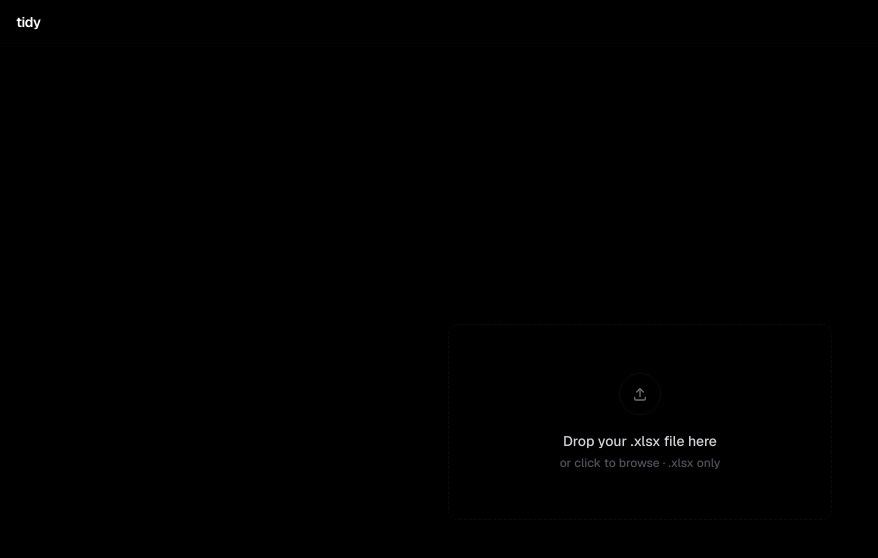
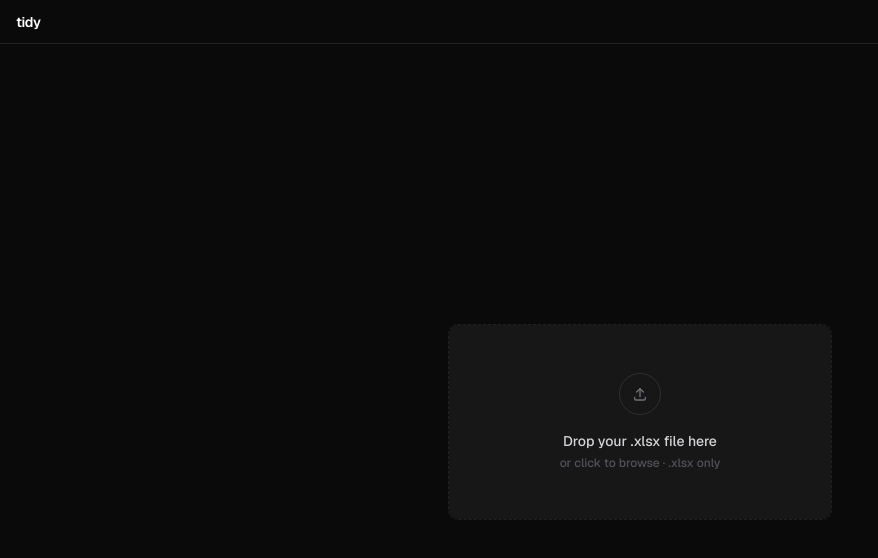
Before and after one commit to pyyupsk/tidy, a Next.js app: page / in a window 1280 px wide. Shown: the top 558 px of the page, without its empty margins (0-878 px from the left). Built offline with nearby package versions, Linux system fonts and the light colour scheme.

Commit message:
refactor: replace custom CSS tokens with standard border/surface classes
Remove border-subtle, surface-dim custom tokens and use the built-in
border token throughout; also drop OLED dark theme overrides from globals.css.

```diff
--- a/src/app/globals.css
+++ b/src/app/globals.css
@@ -8,9 +8,7 @@
   --font-heading: var(--font-sans);
   --font-sans: var(--font-sans);
   --font-mono: var(--font-mono);
-  --color-border-subtle: var(--border-subtle);
-  --color-surface-dim: var(--surface-dim);
-  --color-sidebar-ring: var(--sidebar-ring);
+--color-sidebar-ring: var(--sidebar-ring);
   --color-sidebar-border: var(--sidebar-border);
   --color-sidebar-accent-foreground: var(--sidebar-accent-foreground);
   --color-sidebar-accent: var(--sidebar-accent);
@@ -128,26 +126,3 @@
     @apply min-h-screen bg-background text-foreground font-sans antialiased;
   }
 }
-
-/* ─── Tidy: OLED dark theme ─────────────────────────────────────────────── */
-.dark {
-  --background: oklch(0% 0 0);
-  --foreground: oklch(93% 0 0);
-  --card: oklch(3.1% 0 0);
-  --card-foreground: oklch(93% 0 0);
-  --popover: oklch(3.1% 0 0);
-  --popover-foreground: oklch(93% 0 0);
-  --primary: oklch(100% 0 0);
-  --primary-foreground: oklch(0% 0 0);
-  --secondary: oklch(10% 0 0);
-  --secondary-foreground: oklch(93% 0 0);
-  --muted: oklch(8% 0 0);
-  --muted-foreground: oklch(55% 0 0);
-  --accent: oklch(10% 0 0);
-  --accent-foreground: oklch(93% 0 0);
-  --border: oklch(10% 0 0);
-  --input: oklch(10% 0 0);
-  --ring: oklch(20% 0 0);
-  --border-subtle: oklch(16% 0 0);
-  --surface-dim: oklch(6% 0 0);
-}
--- a/src/components/drop-zone/drop-zone.tsx
+++ b/src/components/drop-zone/drop-zone.tsx
@@ -68,10 +68,10 @@ export function DropZone() {
             "flex h-auto w-full max-w-sm flex-col items-center gap-4 rounded-lg border border-dashed p-12 focus-visible:ring-white/20",
             isDragging
               ? "border-white/30 bg-white/5"
-              : "border-border-subtle bg-card hover:border-border-subtle/60 hover:bg-card",
+              : "border-border bg-card hover:border-border/60 hover:bg-card",
           )}
         >
-          <div className="rounded-full border border-border-subtle p-3">
+          <div className="rounded-full border border-border p-3">
             <IconUpload size={20} className="text-zinc-500" />
           </div>
           <div className="text-center">
--- a/src/components/workspace/sidebar/fill-section.tsx
+++ b/src/components/workspace/sidebar/fill-section.tsx
@@ -93,7 +93,7 @@ export function FillSection() {
           return (
             <div
               key={col}
-              className="mb-2 flex flex-col gap-1 border-b border-surface-dim pb-2 last:border-none last:pb-0"
+              className="mb-2 flex flex-col gap-1 border-b border-border pb-2 last:border-none last:pb-0"
             >
               <span className="font-mono text-[10px] text-zinc-500">{col}</span>
               <div className="flex gap-1">
--- a/src/components/workspace/table/data-table.tsx
+++ b/src/components/workspace/table/data-table.tsx
@@ -56,7 +56,7 @@ export function DataTable() {
                 <tr key={absIndex} className={cn(isDupe && "bg-amber-950/10")}>
                   <td
                     className={cn(
-                      "border-b border-r border-surface-dim px-3 py-1.5 text-right font-mono text-[10px] text-zinc-700",
+                      "border-b border-r border-border px-3 py-1.5 text-right font-mono text-[10px] text-zinc-700",
                       isDupe && "border-l-2 border-l-amber-500/40",
                     )}
                   >
@@ -69,7 +69,7 @@ export function DataTable() {
                       <td
                         key={h}
                         className={cn(
-                          "max-w-[280px] border-b border-r border-surface-dim px-3 py-1.5 font-mono text-zinc-400",
+                          "max-w-[280px] border-b border-r border-border px-3 py-1.5 font-mono text-zinc-400",
                           isNull && "bg-red-950/20 italic text-red-500/50",
                         )}
                       >
--- a/src/components/workspace/top-bar.tsx
+++ b/src/components/workspace/top-bar.tsx
@@ -27,7 +27,7 @@ export function TopBar() {
           tidy
         </span>
         {fileName && (
-          <div className="flex items-center gap-1.5 rounded border border-border-subtle px-2 py-0.5">
+          <div className="flex items-center gap-1.5 rounded border border-border px-2 py-0.5">
             <IconFile size={11} className="text-zinc-600" />
             <span className="font-mono text-xs text-zinc-200">{fileName}</span>
             <span className="text-zinc-700">·</span>
```
